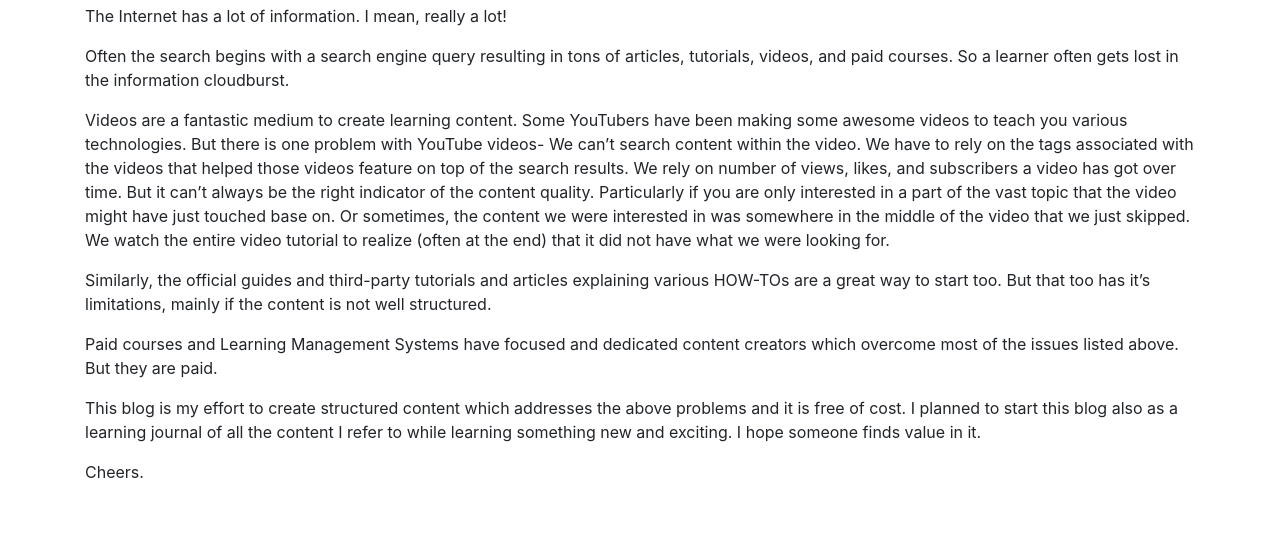
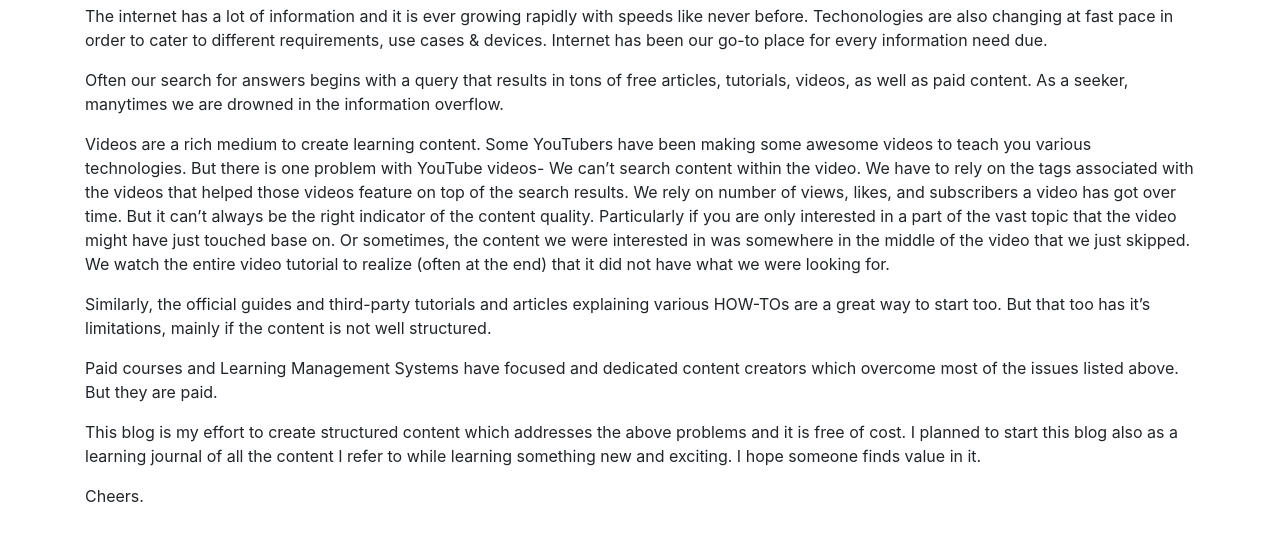
Before and after one commit to kunupat/kunupat.github.io, a Jekyll site: the page built from index.md, in a window 1280 px wide, cut to the strip 279-820 px from the top of the page. Built offline with Jekyll 4.4.1, drawn with Linux system fonts in a browser that asks for light colours; nearby versions of some CDN libraries; comment, search, counter and statistics services are not loaded.

Commit message:
Updates content

```diff
--- a/index.md
+++ b/index.md
@@ -2,11 +2,11 @@
 title: Digital Learning Paths
 ---
 
-The Internet has a lot of information. I mean, really a lot!
+The internet has a lot of information and it is ever growing rapidly with speeds like never before. Techonologies are also changing at fast pace in order to cater to different requirements, use cases & devices. Internet has been our go-to place for every information need due.
 
-Often the search begins with a search engine query resulting in tons of articles, tutorials, videos, and paid courses. So a learner often gets lost in the information cloudburst.
+Often our search for answers begins with a query that results in tons of free articles, tutorials, videos, as well as paid content. As a seeker, manytimes we are drowned in the information overflow.
 
-Videos are a fantastic medium to create learning content. Some YouTubers have been making some awesome videos to teach you various technologies. But there is one problem with YouTube videos- We can't search content within the video. We have to rely on the tags associated with the videos that helped those videos feature on top of the search results. We rely on number of views, likes, and subscribers a video has got over time. But it can't always be the right indicator of the content quality. Particularly if you are only interested in a part of the vast topic that the video might have just touched base on. Or sometimes, the content we were interested in was somewhere in the middle of the video that we just skipped. We watch the entire video tutorial to realize (often at the end) that it did not have what we were looking for.
+Videos are a rich medium to create learning content. Some YouTubers have been making some awesome videos to teach you various technologies. But there is one problem with YouTube videos- We can't search content within the video. We have to rely on the tags associated with the videos that helped those videos feature on top of the search results. We rely on number of views, likes, and subscribers a video has got over time. But it can't always be the right indicator of the content quality. Particularly if you are only interested in a part of the vast topic that the video might have just touched base on. Or sometimes, the content we were interested in was somewhere in the middle of the video that we just skipped. We watch the entire video tutorial to realize (often at the end) that it did not have what we were looking for.
 
 Similarly, the official guides and third-party tutorials and articles explaining various HOW-TOs are a great way to start too. But that too has it's limitations, mainly if the content is not well structured.
 
```
